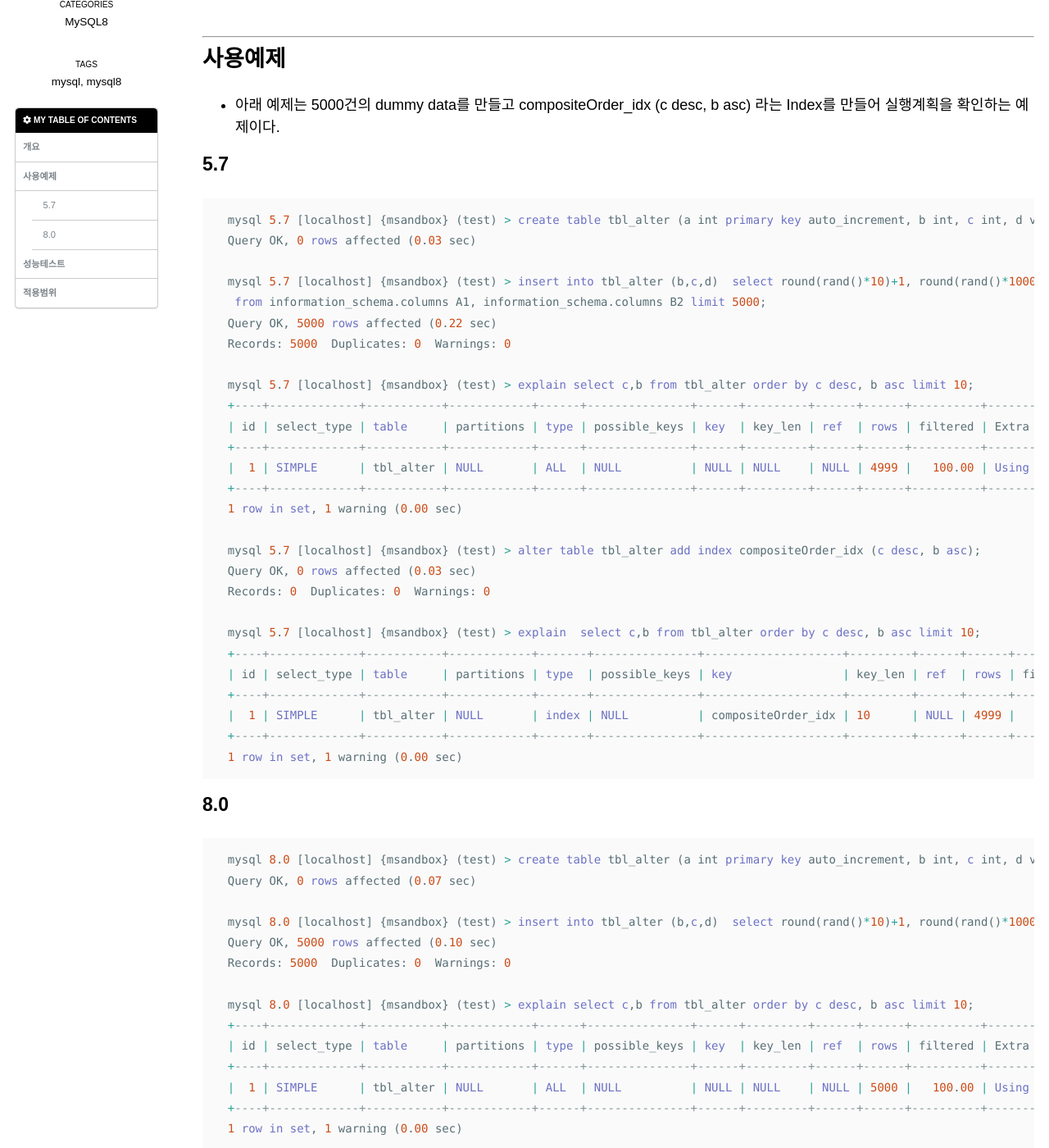
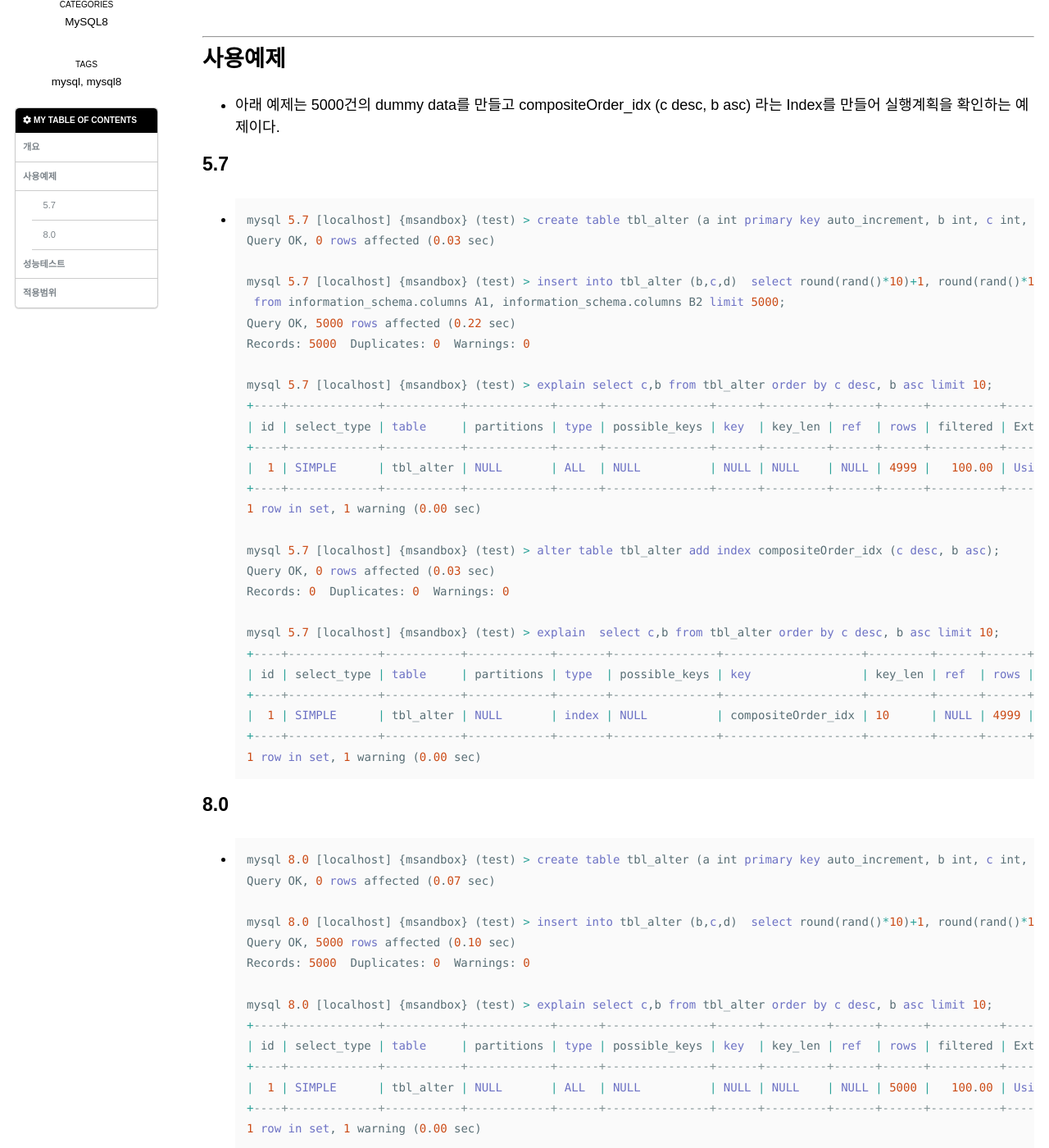
Before and after one commit to minsql/minsql.github.io, a Jekyll site: the page built from _posts/blog/2019-01-22-descengindIndex-B-3-B.md, in a window 1280 px wide and 1400 px high, scrolled down 358 px. Shown: the whole window at 82% size. Built offline with Jekyll 4.4.1, drawn with Linux system fonts in a browser that asks for light colours; nearby versions of some CDN libraries; some web fonts are replaced; comment, search, counter and statistics services are not loaded.

Commit message:
Update 2019-01-22-descengindIndex-B-3-B.md

````diff
--- a/_posts/blog/2019-01-22-descengindIndex-B-3-B.md
+++ b/_posts/blog/2019-01-22-descengindIndex-B-3-B.md
@@ -37,7 +37,7 @@ toc_icon: "cog"
 
 ### 5.7
 
-  ```sql
+- ```sql
   mysql 5.7 [localhost] {msandbox} (test) > create table tbl_alter (a int primary key auto_increment, b int, c int, d varchar(40));
   Query OK, 0 rows affected (0.03 sec)
 
@@ -69,7 +69,7 @@ toc_icon: "cog"
 
 ### 8.0
 
-  ```sql
+- ```sql
   mysql 8.0 [localhost] {msandbox} (test) > create table tbl_alter (a int primary key auto_increment, b int, c int, d varchar(40));
   Query OK, 0 rows affected (0.07 sec)
 
````
